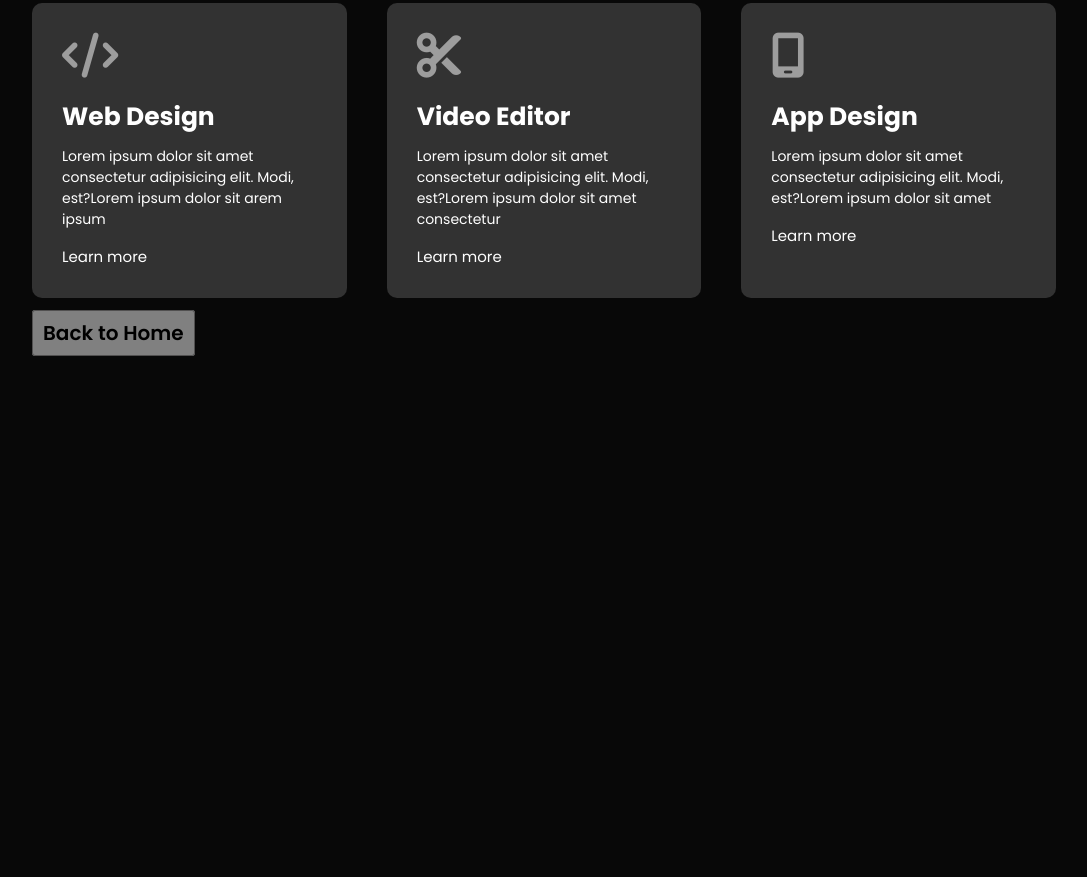
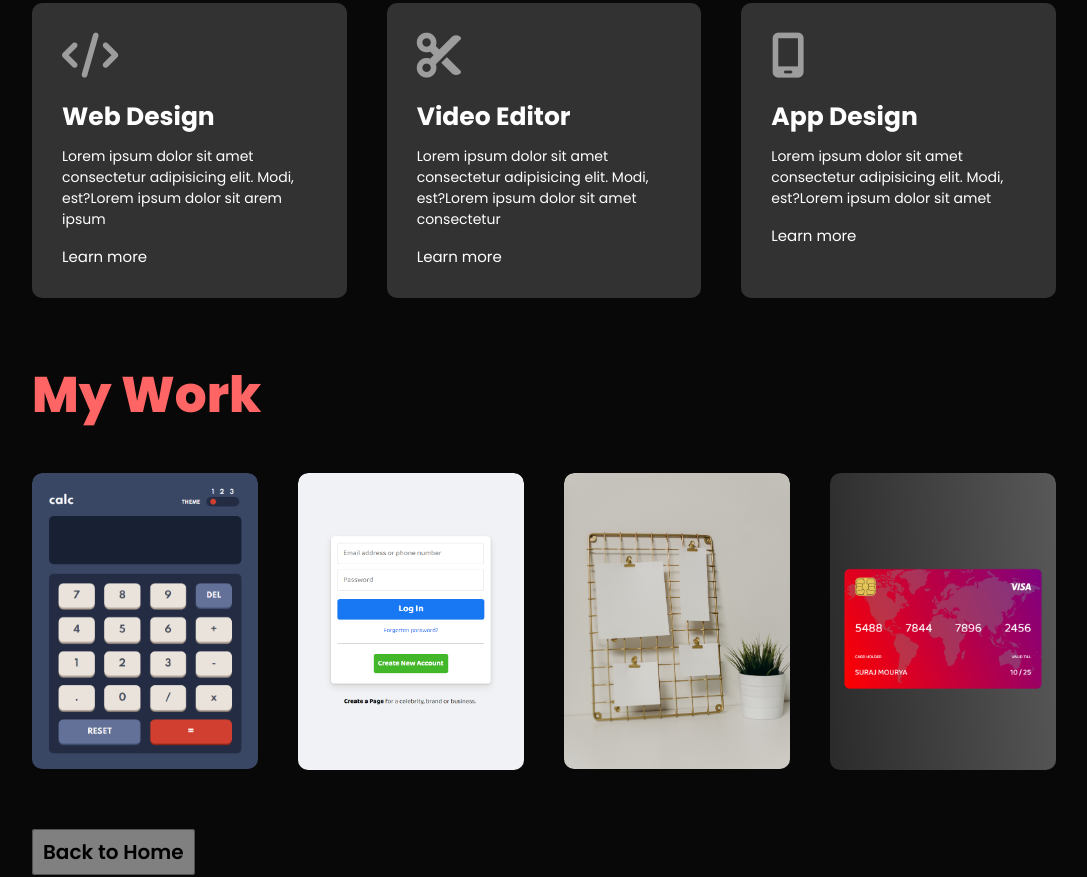
Before and after one commit to mouryasuraj/MyPorfolio, a plain HTML site: page index.html in a window 1280 px wide. Shown: the part 1508-2385 px from the top of the page, without its empty margins (96-1183 px from the left). Before the commit the page ends 1866 px from the top, so only its background shows below. Drawn offline with Linux system fonts and the light colour scheme.

Commit message:
Updated My Work in Portfolio

```diff
--- a/css/style.css
+++ b/css/style.css
@@ -26,6 +26,14 @@ header {
 
 .container {
     padding: 10px 10%;
+
+}
+.sub-title{
+    position: relative;
+    cursor: pointer;
+    color: #ff6565;
+    font-size: 50px;
+    font-weight: 800;
 }
 
 .container nav {
@@ -111,7 +119,8 @@ header {
     transition: 0.5s;
     cursor: pointer;
 }
-.row .about-col-1 img:hover{
+
+.row .about-col-1 img:hover {
     transform: scale(1.02);
 }
 
@@ -190,13 +199,14 @@ header {
 
 /* -------------------Service Start----------------------- */
 
-#services .services-list{
+#services .services-list {
     display: grid;
     grid-template-columns: repeat(auto-fit, minmax(250px, 1fr));
     grid-gap: 40px;
     margin-top: 40px;
 }
-#services .services-list div{
+
+#services .services-list div {
     background-color: rgb(50, 50, 50);
     padding: 30px;
     border-radius: 10px;
@@ -204,45 +214,44 @@ header {
     cursor: pointer;
     transition: 0.5s;
 }
-#services .services-list div:hover{
-    background-color: #000000;
-    transform: scale(1.03);
+
+#services .services-list div:hover {
+    background-color: #483037;
+    /* background-color: #ff004f; */
+    transform: translateY(-20px);
 }
-#services .services-list div i{
+
+#services .services-list div i {
     font-size: 45px;
     color: #9d9d9d;
 }
-#services .services-list div h2{
+
+#services .services-list div h2 {
     font-size: 25px;
     margin-top: 20px;
 }
-#services .services-list div p{
+
+#services .services-list div p {
     font-size: 14px;
     margin-top: 10px;
     margin-bottom: 15px;
 }
-#services .services-list div a{
+
+#services .services-list div a {
     text-decoration: none;
     font-size: 15px;
     color: rgb(255, 255, 255);
 }
-#services .container h1{
-    position: relative;
-    cursor: pointer;
-    color: #ff6565;
-    font-size: 50px;
-    font-weight: 800;
-}
-
 
 
 
 /* -------------------Services End----------------------- */
 
-footer{
+footer {
     padding: 10px 10%;
 }
-footer a{
+
+footer a {
     border: 1px solid rgb(81, 80, 80);
     color: black;
     background-color: gray;
@@ -253,3 +262,81 @@ footer a{
     border-radius: 3px;
     text-decoration: none;
 }
+
+/* -------------------Portfolio Start----------------------- */
+#portfolio{
+    padding: 40px 0;
+}
+
+#portfolio .work-list{
+    display: grid;
+    grid-template-columns: repeat(auto-fit, minmax(220px, 1fr));
+    grid-gap:40px;
+    margin-top: 40px;
+}
+.work-list .work{
+    border-radius: 10px;
+    position: relative;
+    overflow: hidden;
+    cursor: pointer;
+}
+.work-list .work img{
+    width: 100%;
+    border-radius: 10px;
+    transition: transform .5s;
+}
+.work-list .work:hover img{
+    transform: scale(1.1);
+}
+
+.work-list .work-detail{
+    width: 100%;
+    height: 0;
+    background: linear-gradient(rgba(0,0,0,0.5), #c7161f);
+    border-radius: 10px;
+    position: absolute;
+    left: 0;
+    bottom: 0;
+    overflow: hidden;
+    display: flex;
+    align-items: center;
+    justify-content: center;
+    flex-direction: column;
+    text-align: center;
+    transition: height .5s;
+}
+.work:hover .work-detail{
+    height: 100%;
+}
+
+.work-list .work-detail h3{
+    font-size:28px;
+    font-weight: 700;
+    line-height: 32px;
+}
+.work-list .work-detail p{
+    font-size:16px;
+    margin-top: 18px;
+}
+.work-list .work-detail a{
+    margin-top: 30px;
+    font-size:25px;
+    font-weight: 900;
+    color: #c7161f;
+    background-color: #fff;border-radius: 50%;
+    width: 50px;
+    height: 50px;
+    text-align: center;
+    display: flex;
+    align-items: center;
+    justify-content: center;
+    transition: all .5s
+}
+.work-list .work-detail a:hover{
+    background-color: #f82f2f;
+    color: white;
+}
+
+
+
+/* -------------------Portfolio End----------------------- */
--- a/index.html
+++ b/index.html
@@ -24,7 +24,7 @@
                     <li><a href="#">Home</a></li>
                     <li><a href="#aboutMe">About</a></li>
                     <li><a href="#services">Services</a></li>
-                    <li><a href="#">Portfolio</a></li>
+                    <li><a href="#portfolio">Portfolio</a></li>
                     <li><a href="#">Contact</a></li>
                 </ul>
             </nav>
@@ -41,7 +41,7 @@
         <div class="container">
             <div class="row">
                 <div class="about-col-1">
-                    <img src="./images/picwish (1).png" alt="">
+                    <img src="./images/Photo.png" alt="">
                 </div>
                 <div class="about-col-2">
                     <h1>About me</h1>
@@ -85,7 +85,7 @@
 
     <div id="services">
         <div class="container">
-            <h1>My Services</h1>
+            <h1 class="sub-title">My Services</h1>
             <div class="services-list">
                 <div>
                     <i class="fa-solid fa-code"></i>
@@ -116,6 +116,58 @@
 
     <!-- --------------Services End--------------- -->
 
+    <!-- --------------Portfolio Start--------------- -->
+
+    <div id="portfolio">
+        <div class="container">
+            <h1 class="sub-title">My Work</h1>
+            <div class="work-list">
+                <div class="work">
+                    <img src="./images/Calculator.png" alt="">
+                    <div class="work-detail">
+                        <h3>Calculator</h3>
+                        <p>This is a simple Calculator. You can perform only Arithmetic Operation.</p>
+                        <a href="https://mouryasuraj.github.io/SimpleCalculator/"  target="_blank"><i class="fa-solid fa-arrow-up-right-from-square"></i></a>
+                    </div>
+                </div>
+                <div class="work">
+                    <img src="./images/FaceBookLoginPage.png" alt="">
+                    <div class="work-detail">
+                        <h3>Facebook Login Page</h3>
+                        <p>This is a login page of Facebook.</p>
+                        <a href="#"  target="_blank"><i class="fa-solid fa-arrow-up-right-from-square"></i></a>
+                    </div>
+                </div>
+                <div class="work">
+                    <img src="./images/Notes2.jpg" alt="">
+                    <div class="work-detail">
+                        <h3>Notes App</h3>
+                        <p>You can create notes on this App.</p>
+                        <a href="https://mouryasuraj.github.io/NotesApp/" target="_blank"><i class="fa-solid fa-arrow-up-right-from-square"></i></a>
+                    </div>
+                </div>
+                <div class="work">
+                    <img src="./images/ATMCard.png" alt="">
+                    <div class="work-detail">
+                        <h3>ATM Virtual Interface</h3>
+                        <p>This is an 3D ATM Virtual ATM Interface.</p>
+                        <a href="https://mouryasuraj.github.io/Virtual-Card/" target="_blank"><i class="fa-solid fa-arrow-up-right-from-square" title="click to view the site"></i></a>
+                    </div>
+                </div>
+                <!-- <div class="work">
+                    <img src="./images/Calculator.png" alt="">
+                </div>
+                <div class="work">
+                    <img src="./images/Calculator.png" alt="">
+                </div> -->
+            </div>
+        </div>
+    </div>
+
+
+
+
+    <!-- --------------Portfolio End--------------- -->
 
 
 
```
Also changed, not shown: images/ATMCard.png (added), images/Calculator.png (added), images/FaceBookLoginPage.png (added), images/Notes.jpg (added), images/Notes2.jpg (added), 2 other files.
